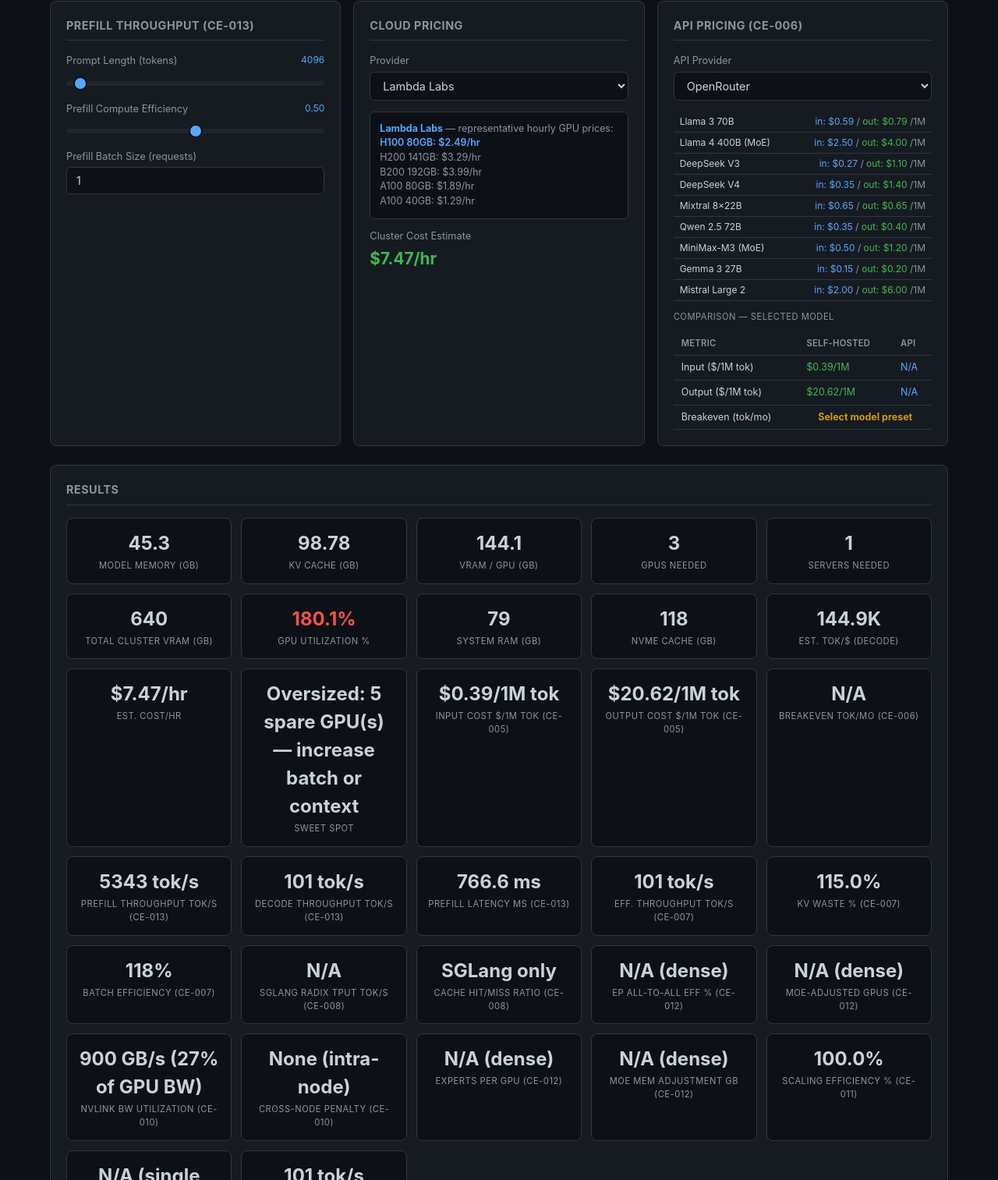
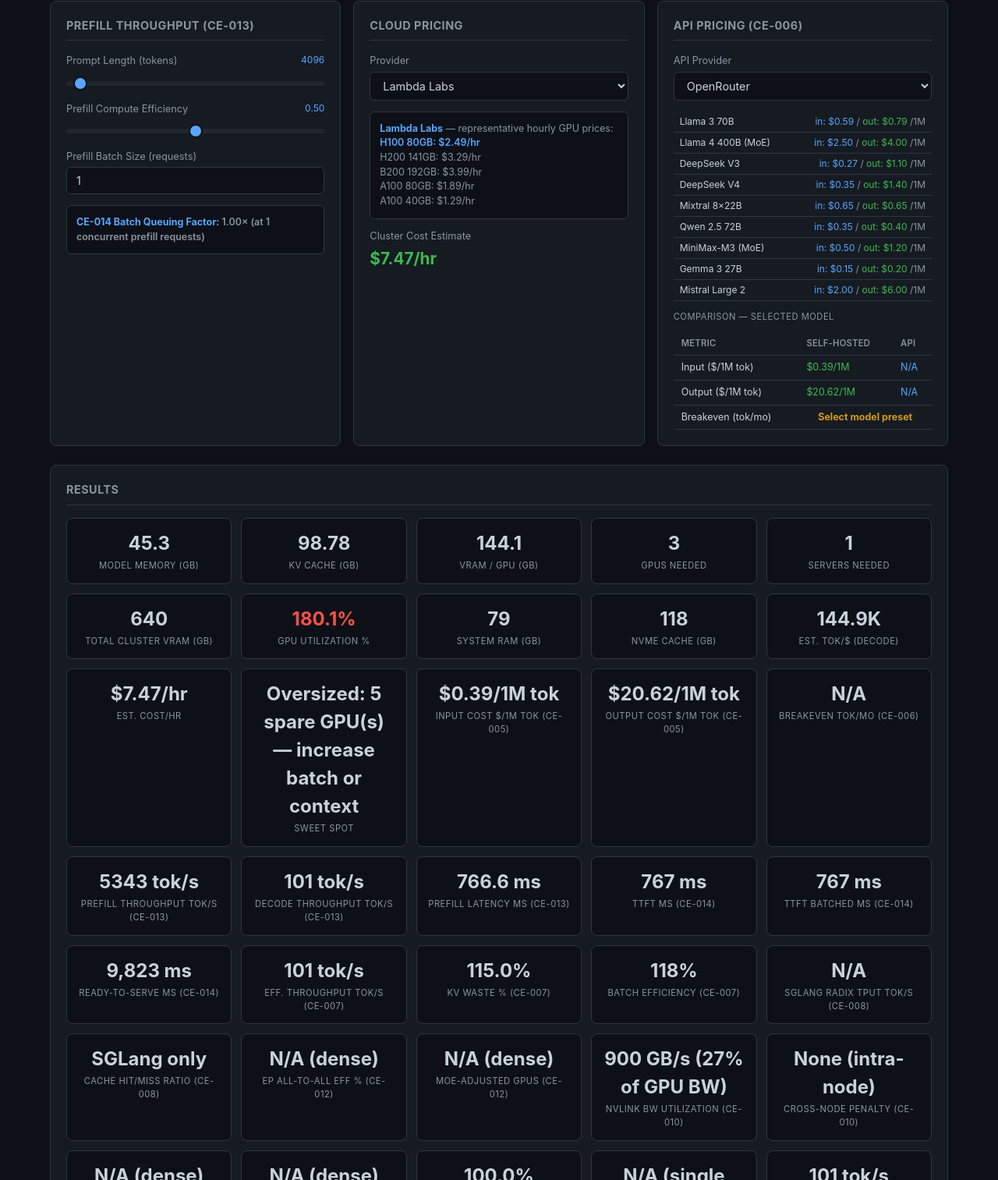
Before and after one commit to totalwindupflightsystems/inference-estimator, a plain HTML site: page cluster-estimator.html in a window 1280 px wide. Shown: the part 1090-2603 px from the top of the page at 78% size. Drawn offline with Linux system fonts and the light colour scheme.

Commit message:
feat: CE-014 — Time-to-first-token (TTFT) estimate based on prompt length
Co-authored-by: Alexis Okuwa <wojonstech@gmail.com>

```diff
--- a/cluster-estimator.html
+++ b/cluster-estimator.html
@@ -391,6 +391,8 @@
       <label>Prefill Batch Size (requests)</label>
       <input type="number" id="prefillBatchSize" value="1" min="1" max="128" onchange="recalculate()">
     </div>
+    <!-- CE-014: Batch Queuing Factor display -->
+    <div class="notes" id="queuingFactorNote" style="margin-top:8px;font-weight:600"></div>
   </div>
 
   <div class="card">
@@ -463,6 +465,10 @@
     <div class="metric"><div class="value" id="rPrefillThroughput">—</div><div class="label">Prefill Throughput tok/s (CE-013)</div></div>
     <div class="metric"><div class="value" id="rDecodeThroughput">—</div><div class="label">Decode Throughput tok/s (CE-013)</div></div>
     <div class="metric"><div class="value" id="rPrefillLatency">—</div><div class="label">Prefill Latency ms (CE-013)</div></div>
+    <!-- CE-014: Time-to-first-token metrics -->
+    <div class="metric"><div class="value" id="rTTFT">—</div><div class="label">TTFT ms (CE-014)</div></div>
+    <div class="metric"><div class="value" id="rTTFTBatched">—</div><div class="label">TTFT Batched ms (CE-014)</div></div>
+    <div class="metric"><div class="value" id="rTtftReady">—</div><div class="label">Ready-to-Serve ms (CE-014)</div></div>
     <!-- CE-007: Serving engine overhead metrics -->
     <div class="metric"><div class="value" id="rEffectiveThroughput">—</div><div class="label">Eff. Throughput tok/s (CE-007)</div></div>
     <div class="metric"><div class="value" id="rKvWastePct">—</div><div class="label">KV Waste % (CE-007)</div></div>
@@ -1114,6 +1120,20 @@ function recalculate() {
   document.getElementById('rDecodeThroughput').textContent = effectiveDecodeThroughput.toFixed(0) + ' tok/s';
   document.getElementById('rPrefillLatency').textContent = prefillLatencyMs.toFixed(1) + ' ms';
 
+  // CE-014: TTFT estimates based on prompt length and batch queuing
+  // Base TTFT: single-request time-to-first-token (ms) = promptLen / prefillThroughput * 1000
+  const rTTFT = effectivePrefillTps > 0 ? (promptLen / effectivePrefillTps) * 1000 : 0;
+  // Batched TTFT: base * queuing factor where factor = 1 + (batchSize - 1) * 0.15
+  const batchQueuingFactor = 1 + (prefillBatchSize - 1) * 0.15;
+  const rTTFTBatched = rTTFT * batchQueuingFactor;
+  // Ready-to-serve: TTFT + model load time estimate (~200ms per GB at ~5GB/s NVMe load)
+  const modelLoadTimeMs = modelWithOverhead * 200;
+  const rTtftReady = rTTFTBatched + modelLoadTimeMs;
+  document.getElementById('rTTFT').textContent = Math.round(rTTFT).toLocaleString() + ' ms';
+  document.getElementById('rTTFTBatched').textContent = Math.round(rTTFTBatched).toLocaleString() + ' ms';
+  document.getElementById('rTtftReady').textContent = Math.round(rTtftReady).toLocaleString() + ' ms';
+  document.getElementById('queuingFactorNote').innerHTML = '<strong>CE-014 Batch Queuing Factor:</strong> ' + batchQueuingFactor.toFixed(2) + '× (at ' + prefillBatchSize + ' concurrent prefill requests)';
+
   // CE-007: Engine overhead metrics
   document.getElementById('rEffectiveThroughput').textContent = effectiveDecodeThroughput.toFixed(0) + ' tok/s';
   document.getElementById('rKvWastePct').textContent = effectiveKvWaste === rawKvWaste ? '0% (baseline)' : (effectiveKvWaste * 100).toFixed(1) + '%';
```
